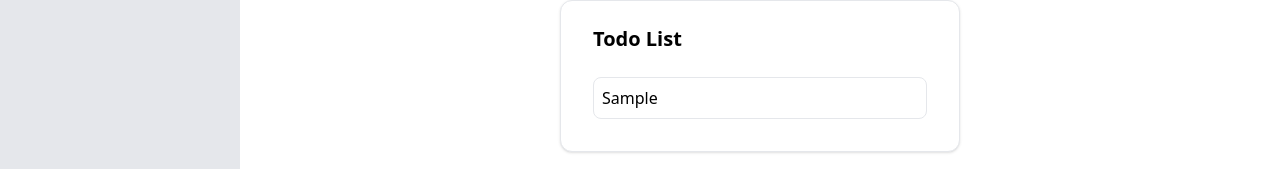
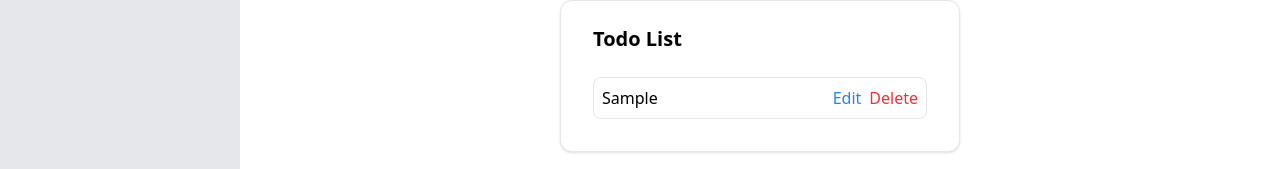
Before and after one commit to msojib55m/TodoList, a React (Vite) app: page / in a window 1280 px wide. Both pictures are taken after typing "Sample" into the empty fields and a click on the button "Add Todo". Shown: the part 256-425 px from the top of the page. Built offline with nearby package versions, Linux system fonts and the light colour scheme.

Commit message:
add delete update completed

```diff
--- a/src/contexts/TodoContext.tsx
+++ b/src/contexts/TodoContext.tsx
@@ -3,13 +3,17 @@ import type { Todo } from "../type";
 
 interface TodoContextType{
     todo: Todo[],
-    setTodos: Dispatch<SetStateAction<Todo[]>>
+    setTodos: Dispatch<SetStateAction<Todo[]>>,
+    deleteTodo:(id:number)=>void;
 };
 
 const initialValue: TodoContextType = {
     todo: [],
-    setTodos: () => {}, // function placeholder
+    setTodos: () => {},
+    deleteTodo() {
+    },
 };
+
 
 
 const TodoContext = createContext<TodoContextType>(initialValue);
@@ -17,6 +21,10 @@ export default function TodoProvider({children}:{children:ReactNode})
 {
     const [todo,setTodos] = useState<Todo[]>([]);
     const [isMounted,setIsMounted] = useState<boolean>(false);
+    function deleteTodo(id:number)
+{
+      setTodos((prevTodos:any) => prevTodos.filter((todo:any) => todo.id !== id));
+}
     useEffect(()=>{
         if(!isMounted)
         {
@@ -33,7 +41,7 @@ export default function TodoProvider({children}:{children:ReactNode})
     },[todo])
     return(
         <Fragment>
-            <TodoContext.Provider value={{todo,setTodos}}>
+            <TodoContext.Provider value={{todo,setTodos,deleteTodo}}>
                 {children}
             </TodoContext.Provider>
         </Fragment>
--- a/src/pages/todo/components/CreateFrom.tsx
+++ b/src/pages/todo/components/CreateFrom.tsx
@@ -1,11 +1,33 @@
-import React, { useState, Fragment } from "react";
+import React, { useState, Fragment, useEffect } from "react";
 import type { Todo } from "../../../type";
 import { useTodoContext } from "../../../contexts/TodoContext";
+import { useLocation } from "react-router";
 
 export default function CreateForm() {
     const { todo, setTodos } = useTodoContext();
     const [todoInput, setTodoInput] = useState<string>("");
+    const {search} = useLocation();
+    const [updateData,setUpdateData] = useState<Todo | null>(null);
+     useEffect(() => {
 
+        const params = new URLSearchParams(search);
+        console.log(params)
+        const id = params.get("id");
+
+        if (id == null) return;
+
+        const todoToEdit = todo.find((todo) => todo.id === parseInt(id));
+        if (todoToEdit) {
+            setUpdateData({ ...todoToEdit });
+            setTodoInput(todoToEdit.text);
+        }
+
+        return () => {
+            setUpdateData(null);
+            setTodoInput("");
+        }
+
+    }, [search, todo]);
     function addTodo() {
         if (todoInput.trim() === "") return;
 
@@ -14,6 +36,10 @@ export default function CreateForm() {
 
         setTodos((prev) => [...prev, newTodo]);
         setTodoInput("");
+    }
+       function updateTodo() {
+        if (updateData == null) return;
+        setTodos((prevTodos) => prevTodos.map((todo) => todo.id === updateData.id ? { ...todo, text: todoInput } : todo));
     }
 
     return (
@@ -29,10 +55,10 @@ export default function CreateForm() {
                         onChange={(e) => setTodoInput(e.target.value)}
                     />
                     <button
-                        onClick={addTodo}
+                          onClick={() => updateData ? updateTodo() : addTodo()}
                         className="mt-4 bg-blue-500 text-white px-4 py-2 rounded-lg hover:bg-blue-600"
                     >
-                        Add Todo
+                           {updateData ? "Update Todo" : "Add Todo"}
                     </button>
                 </div>
             </div>
--- a/src/pages/todo/components/TodoList.tsx
+++ b/src/pages/todo/components/TodoList.tsx
@@ -2,9 +2,10 @@ import { Fragment } from "react/jsx-runtime";
 
 import { useTodoContext } from "../../../contexts/TodoContext";
 // import Something from "./Something";
+import { Link } from "react-router";
 export default function TodoList()
 {
-    const {todo} = useTodoContext()
+    const {todo,deleteTodo} = useTodoContext()
     return(
         <Fragment>
       <div className="w-100 mx-auto px-8 py-6 bg-white rounded-xl border border-gray-200 shadow-sm">
@@ -13,7 +14,12 @@ export default function TodoList()
                 <ul>
                     {
                         todo.map((todo) => (
-                            <li className="py-2 px-2 border border-gray-200 rounded-lg mb-2" key={todo.id}>{todo.text}</li>
+                            <li className="py-2 px-2 border
+                             border-gray-200 rounded-lg mb-2 flex justify-between p-3" key={todo.id}>{todo.text}
+
+                             <Link to={`?id=${todo.id}`} className="ml-auto text-blue-500">Edit</Link>
+                              <button className="ml-2 text-red-500" onClick={() => deleteTodo(todo.id)}>Delete</button>
+                             </li>
                         ))
                     }
                     {/* <Something/> */}
```
